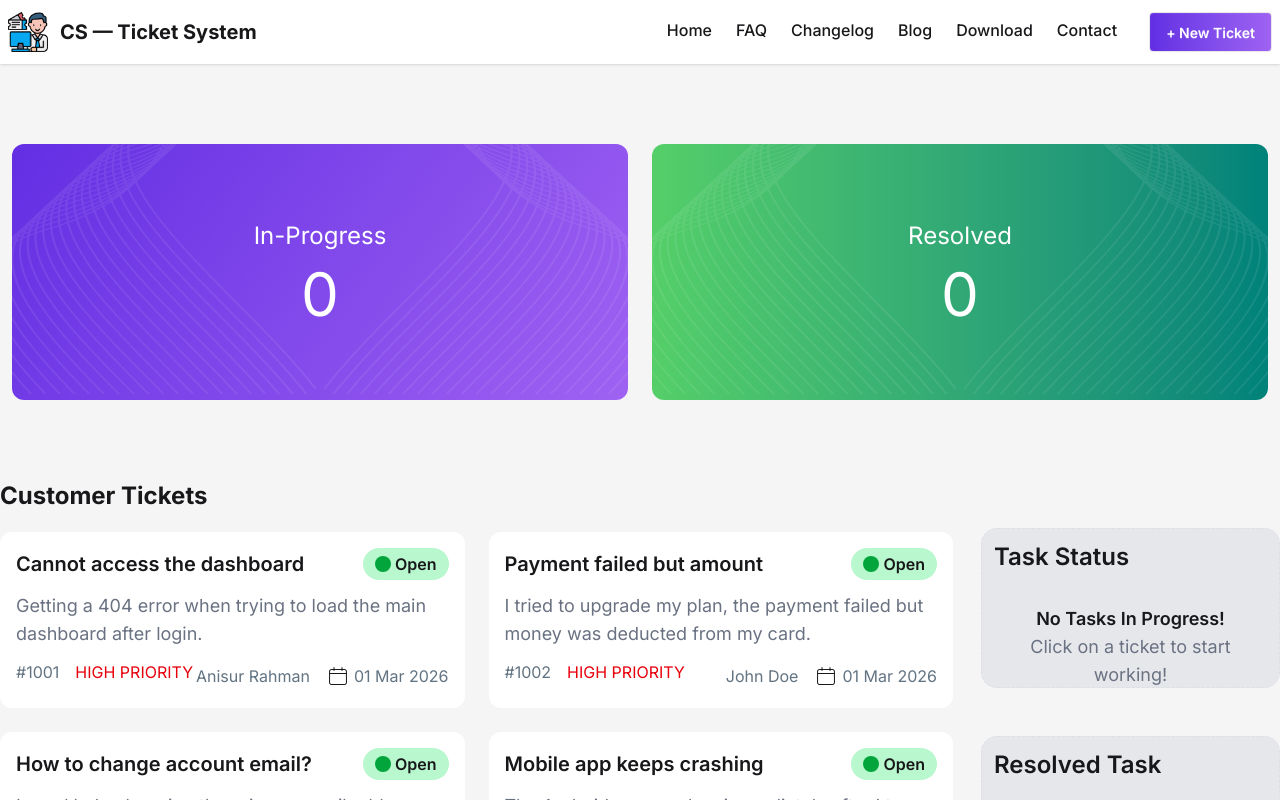
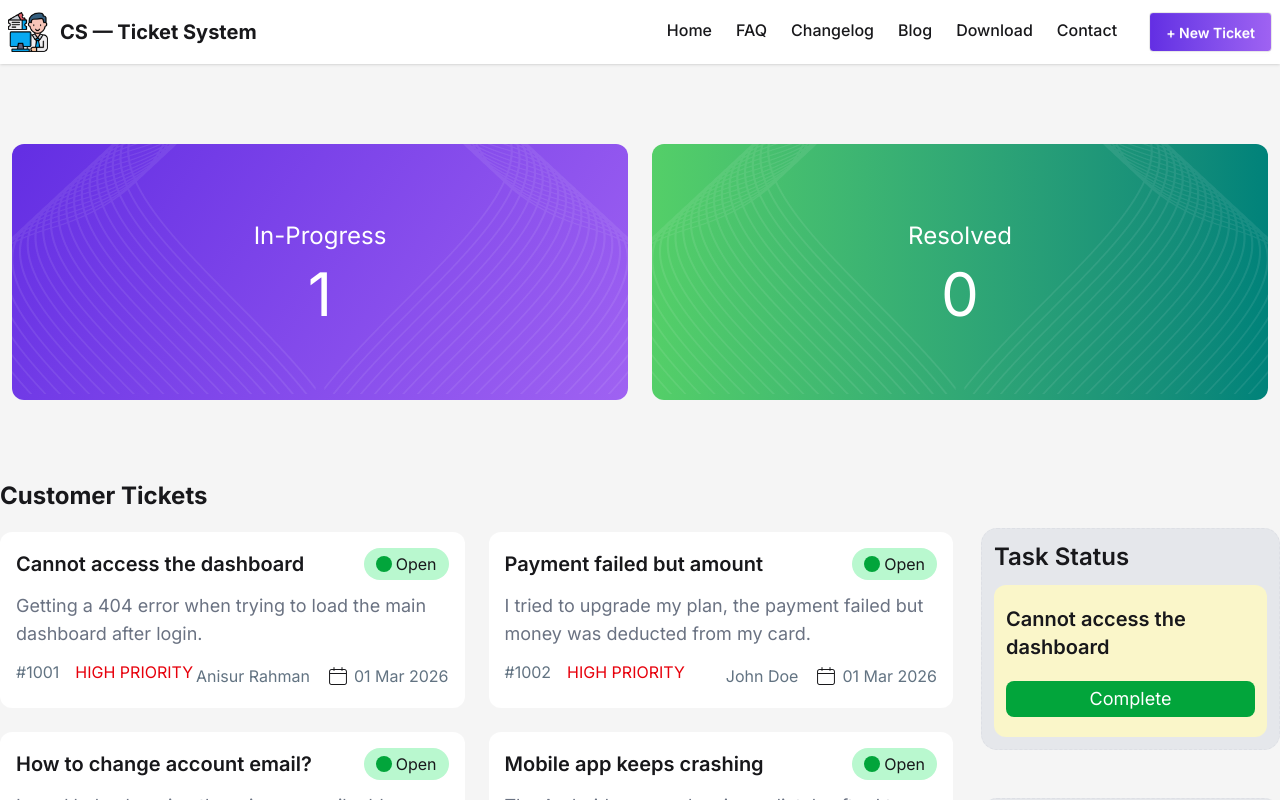
Before and after one commit to shihab-63/CS-Ticket-System-React, a React (Vite) app: page / in a window 1280 px wide. Both pictures are taken after a click on the element 232 px from the left and 620 px from the top of the page. Shown: the top 800 px of the page. Built offline with nearby package versions, Linux system fonts and the light colour scheme.

Commit message:
Add taskStatus

```diff
--- a/package.json
+++ b/package.json
@@ -14,6 +14,7 @@
     "react": "^19.2.0",
     "react-dom": "^19.2.0",
     "react-icons": "^5.6.0",
+    "react-toastify": "^11.0.5",
     "tailwindcss": "^4.2.1"
   },
   "devDependencies": {
--- a/src/App.jsx
+++ b/src/App.jsx
@@ -1,9 +1,9 @@
 import { Suspense } from "react";
 import "./App.css";
-import BoxSection from "./components/BoxSection/BoxSection";
 import Navbar from "./components/Navbar/Navbar";
 import TicketDashboard from "./components/TicketDashboard/TicketDashboard";
 import Footer from "./Footer/Footer";
+import { ToastContainer } from "react-toastify";
 
 // Ticket Data
 const fatchTickets = async () => {
@@ -16,7 +16,6 @@
   return (
     <div className="bg-[#F5F5F5] min-h-screen w-full">
       <Navbar />
-      <BoxSection />
       <Suspense
         fallback={
           <div className="flex my-80 justify-center items-center mt-8">
@@ -27,6 +26,7 @@
         <TicketDashboard ticketsPromise={ticketsPromise} />
       </Suspense>
       <Footer />
+      <ToastContainer />
     </div>
   );
 }
--- a/src/components/BoxSection/BoxSection.jsx
+++ b/src/components/BoxSection/BoxSection.jsx
@@ -2,7 +2,7 @@
 import Container from "../Container/Container";
 import vector1 from "../../assets/vector1.png";
 
-const BoxSection = () => {
+const BoxSection = ({status}) => {
   return (
     <>
       <Container>
@@ -26,7 +26,7 @@
               className="absolute opacity-70 inset-0 bg-left rotate-y-180 pointer-events-none"
             ></div>
             <h2 className="text-xl md:text-2xl text-white mb-3">In-Progress</h2>
-            <p className="text-4xl md:text-6xl text-white">0</p>
+            <p className="text-4xl md:text-6xl text-white">{status.length}</p>
           </div>
 
           {/* Card 2 */}
--- a/src/components/ResolvedTask/ResolvedTask.jsx
+++ b/src/components/ResolvedTask/ResolvedTask.jsx
@@ -3,7 +3,7 @@
 const ResolvedTask = () => {
   return (
     <>
-      <div className="bg-gray-200 h-40 border-gray-400/10 border border-dashed mt-12 p-3 rounded-2xl">
+      <div className="bg-gray-200 border-gray-400/10 border border-dashed mt-12 p-3 rounded-2xl">
         <h1 className="text-2xl font-semibold ">Resolved Task</h1>
         <div className="text-center mt-3 p-5">
           <p className="text-lg font-semibold text-gray-600">
--- a/src/components/TaskStatus/TaskStatus.jsx
+++ b/src/components/TaskStatus/TaskStatus.jsx
@@ -1,14 +1,28 @@
 import React from "react";
 
-const TaskStatus = () => {
+const TaskStatus = ({ status }) => {
   return (
     <>
-      <div className="bg-gray-200 h-40 border-gray-400/10 border border-dashed  mt-12 p-3 rounded-2xl">
+      <div className="bg-gray-200 border-gray-400/10 border border-dashed  mt-12 p-3 rounded-2xl">
         <h1 className="text-2xl font-semibold">Task Status</h1>
-        <div className="text-center mt-3 p-5">
-          <p className="text-lg font-semibold">No Tasks In Progress!</p>
-          <h2 className="text-lg text-gray-500">Click on a ticket to start working!</h2>
-        </div>
+
+        {status.length === 0 ? (
+          <div className="text-center mt-3 p-5">
+            <p className="text-lg font-semibold text-gray-600">
+              No Completed Tasks Found!
+            </p>
+            <h2 className="text-lg text-gray-500">
+              Click on a ticket to start working!
+            </h2>
+          </div>
+        ) : (
+          status.map((card) => (
+            <div key={card.id} className="bg-[#FAF6C9] rounded-xl mt-3 py-5 px-3 w-full">
+              <h1 className="text-xl font-semibold">{card.title}</h1>
+              <button className="bg-[#02A53B] w-full mt-5 py-1 rounded-lg active:scale-95 transition-all px-2 text-lg text-white cursor-pointer text-center">Complete</button>
+            </div>
+          ))
+        )}
       </div>
     </>
   );
--- a/src/components/Ticket/Ticket.jsx
+++ b/src/components/Ticket/Ticket.jsx
@@ -1,7 +1,7 @@
 import React from "react";
 import { CiCalendar } from "react-icons/ci";
 
-const Ticket = ({ ticket }) => {
+const Ticket = ({ ticket, handleLifting }) => {
   const { id, title, customer, description, priority, status, createdAt } =
     ticket;
   const handlePriority = (priority) => {
@@ -16,14 +16,24 @@
 
   return (
     <div className="">
-      <div className="bg-white cursor-pointer hover:-translate-y-1 transition-all duration-300 hover:shadow-xl p-4 rounded-xl">
+      <div
+        onClick={() => handleLifting(ticket)}
+        className="bg-white cursor-pointer hover:-translate-y-1 transition-all duration-300 hover:shadow-xl p-4 rounded-xl"
+      >
         {/* Title, Status */}
         <div className="flex justify-between items-center">
           <h1 className=" md:text-xl font-bold md:font-semibold">{title}</h1>
 
           <div className="flex bg-[#B9F8CF] py-1 px-3 rounded-2xl items-center gap-1">
-            <p className="w-4 h-4 bg-[#02A53B] rounded-full"></p>
-            <p className="font-semibold">{status}</p>
+            {/* status === 'Open' ? 'bg-[#02A53B]' : status === 'In-Progress' ? 'bg-[#FEBB0C]' : 'bg-teal-500' */}
+            <p
+              className={`w-4 h-4 bg-[#02A53B] rounded-full ${status === "Open" ? "bg-[#02A53B]" : status === "In-Progress" ? "bg-[#FEBB0C]" : "bg-teal-500"}`}
+            ></p>
+            <p
+              className={`${status === "Open" ? "bg-[#B9F8CF]" : status === "In-Progress" ? "bg-[#F8F3B9]" : "bg-teal-100"}`}
+            >
+              {status}
+            </p>
           </div>
         </div>
         {/* Description */}
--- a/src/components/TicketDashboard/TicketDashboard.jsx
+++ b/src/components/TicketDashboard/TicketDashboard.jsx
@@ -1,15 +1,31 @@
-import React, { use } from "react";
+import React, { use, useState } from "react";
 import Container from "../Container/Container";
 import TaskStatus from "../TaskStatus/TaskStatus";
 import ResolvedTask from "../ResolvedTask/ResolvedTask";
 import Ticket from "../Ticket/Ticket";
+import BoxSection from "../BoxSection/BoxSection";
+import { toast } from "react-toastify";
 
 const TicketDashboard = ({ ticketsPromise }) => {
   const ticketsData = use(ticketsPromise);
-  // Click State
+
+  // Handle Lifting
+  const [cardItems, setCardItems] = useState([]);
+  const handleLifting = (cards) => {
+    const cardHere = cardItems.find((item) => item.id === cards.id);
+    if(cardHere) {
+      return toast.warning("Payment Failed - Card Declined is now In-Progress.")
+    }
+    const newCards = [...cardItems, cards];
+    setCardItems(newCards);
+  };
 
   return (
     <div>
+      {/* Box Container */}
+      <BoxSection status={cardItems} />
+
+      {/* Main Container */}
       <Container>
         <div className="grid grid-cols-1 md:grid-cols-12 gap-7">
           {/* Left Side Ticket */}
@@ -19,13 +35,17 @@
             </h1>
             <div className="grid grid-cols-1 mb-10 mx-3 md:mx-0 md:grid-cols-2 gap-6 mt-5">
               {ticketsData.map((ticket, index) => (
-                <Ticket key={index} ticket={ticket} />
+                <Ticket
+                  handleLifting={handleLifting}
+                  key={index}
+                  ticket={ticket}
+                />
               ))}
             </div>
           </div>
           {/* Right Side Task */}
           <div className="order-1 mx-3 md:mx-0 md:order-1 col-span-1 md:col-span-3 h-fit">
-            <TaskStatus />
+            <TaskStatus status={cardItems} setStatus={setCardItems} />
             <ResolvedTask />
           </div>
         </div>
```
Also changed, not shown: 1 other file (tests, documents, lock files or other folders).
